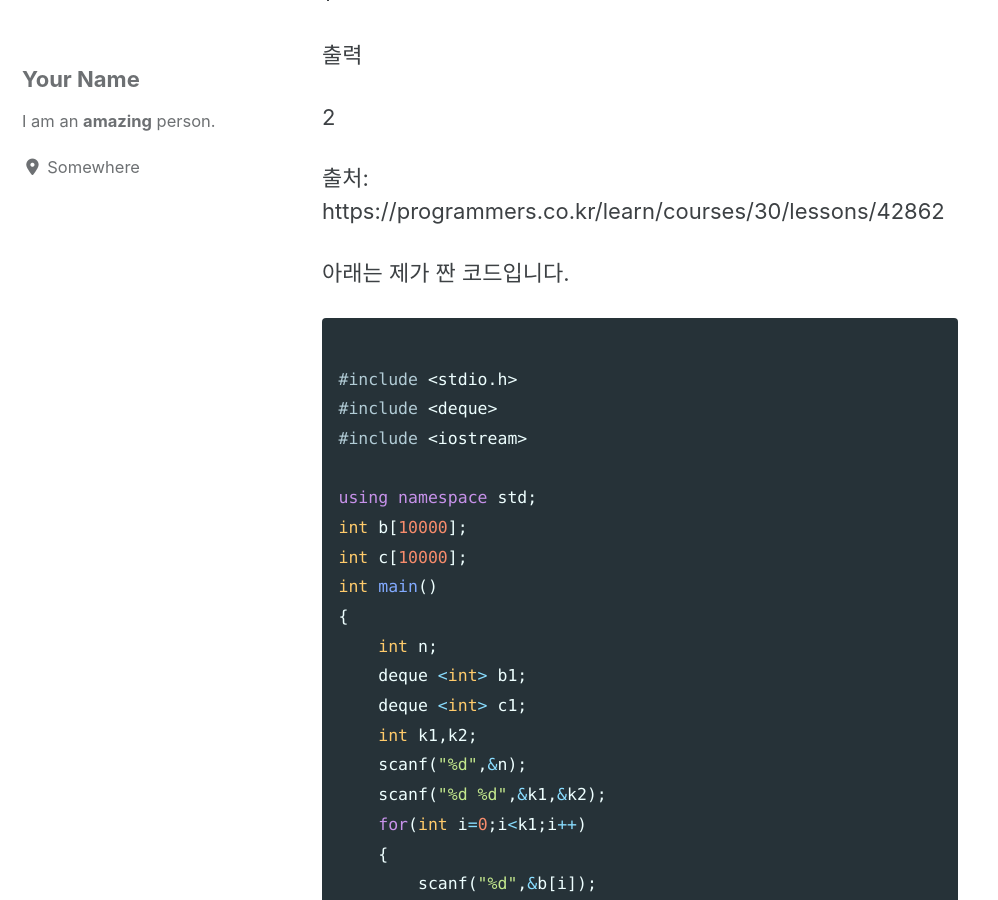
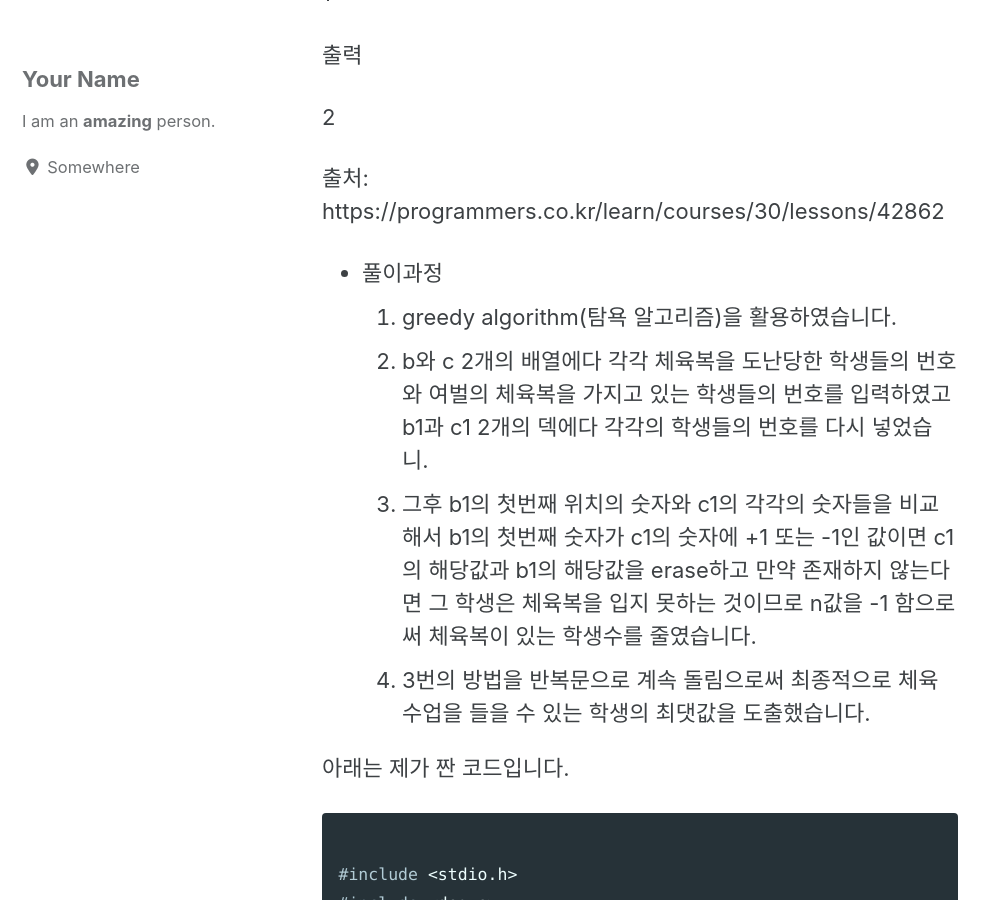
Before and after one commit to yuchanhyuk/yuchanhyuk.github.io, a Jekyll site: the page built from _posts/2020-04-15-greedy.md, in a window 1280 px wide and 900 px high, scrolled down 2206 px. Shown: the whole window, without its empty margins (0-998 px from the left). Built offline with Jekyll 4.4.1, drawn with Linux system fonts in a browser that asks for light colours; cached includes are drawn as plain includes; nearby versions of some CDN libraries; comment, search, counter and statistics services are not loaded.

Commit message:
Update 2020-04-15-greedy.md

````diff
--- a/_posts/2020-04-15-greedy.md
+++ b/_posts/2020-04-15-greedy.md
@@ -67,6 +67,12 @@ categories: jekyll update
 
 출처: https://programmers.co.kr/learn/courses/30/lessons/42862
 
+- 풀이과정
+1. greedy algorithm(탐욕 알고리즘)을 활용하였습니다.
+2. b와 c 2개의 배열에다 각각 체육복을 도난당한 학생들의 번호와 여벌의 체육복을 가지고 있는 학생들의 번호를 입력하였고 b1과 c1 2개의 덱에다 각각의 학생들의 번호를 다시 넣었습니.
+3. 그후 b1의 첫번째 위치의 숫자와 c1의 각각의 숫자들을 비교해서 b1의 첫번째 숫자가 c1의 숫자에 +1 또는 -1인 값이면 c1의 해당값과 b1의 해당값을 erase하고 만약 존재하지 않는다면 그 학생은 체육복을 입지 못하는 것이므로 n값을 -1 함으로써 체육복이 있는 학생수를 줄였습니다.
+4. 3번의 방법을 반복문으로 계속 돌림으로써 최종적으로 체육수업을 들을 수 있는 학생의 최댓값을 도출했습니다.
+
 아래는 제가 짠 코드입니다.
 
 ```c++
````
